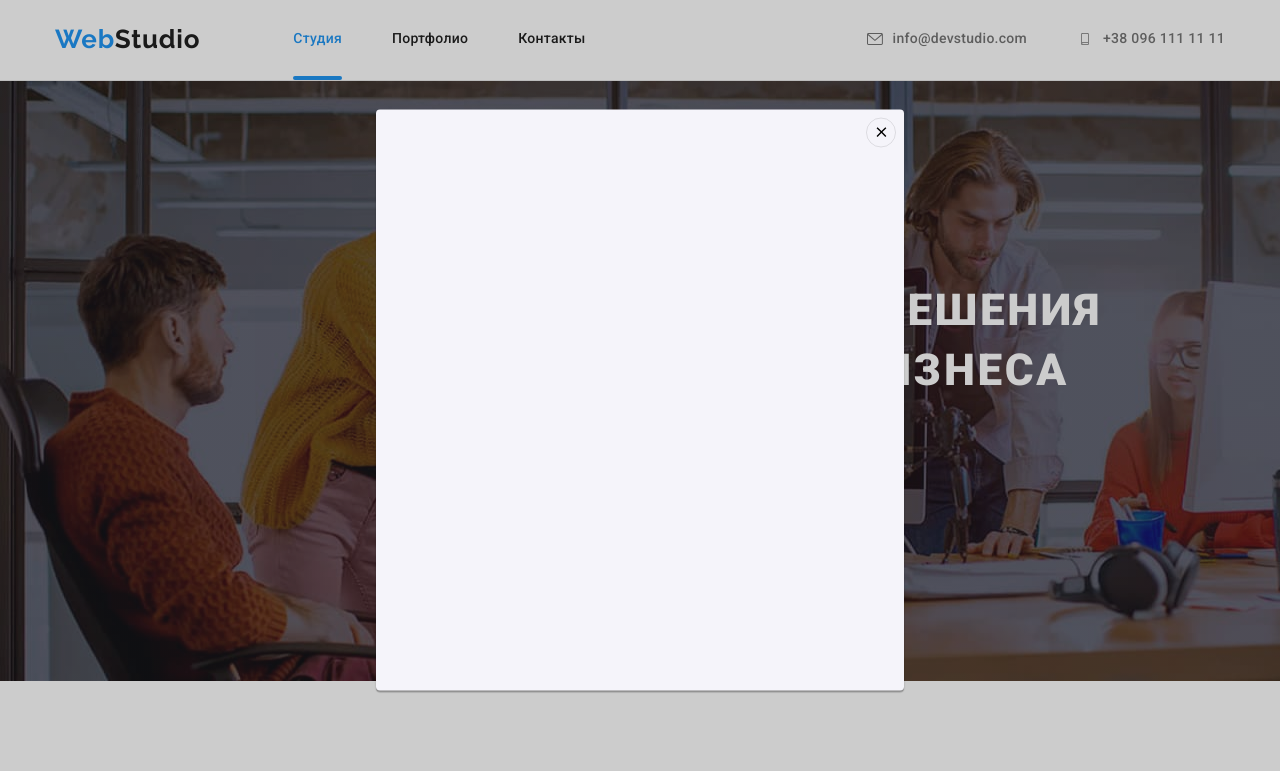
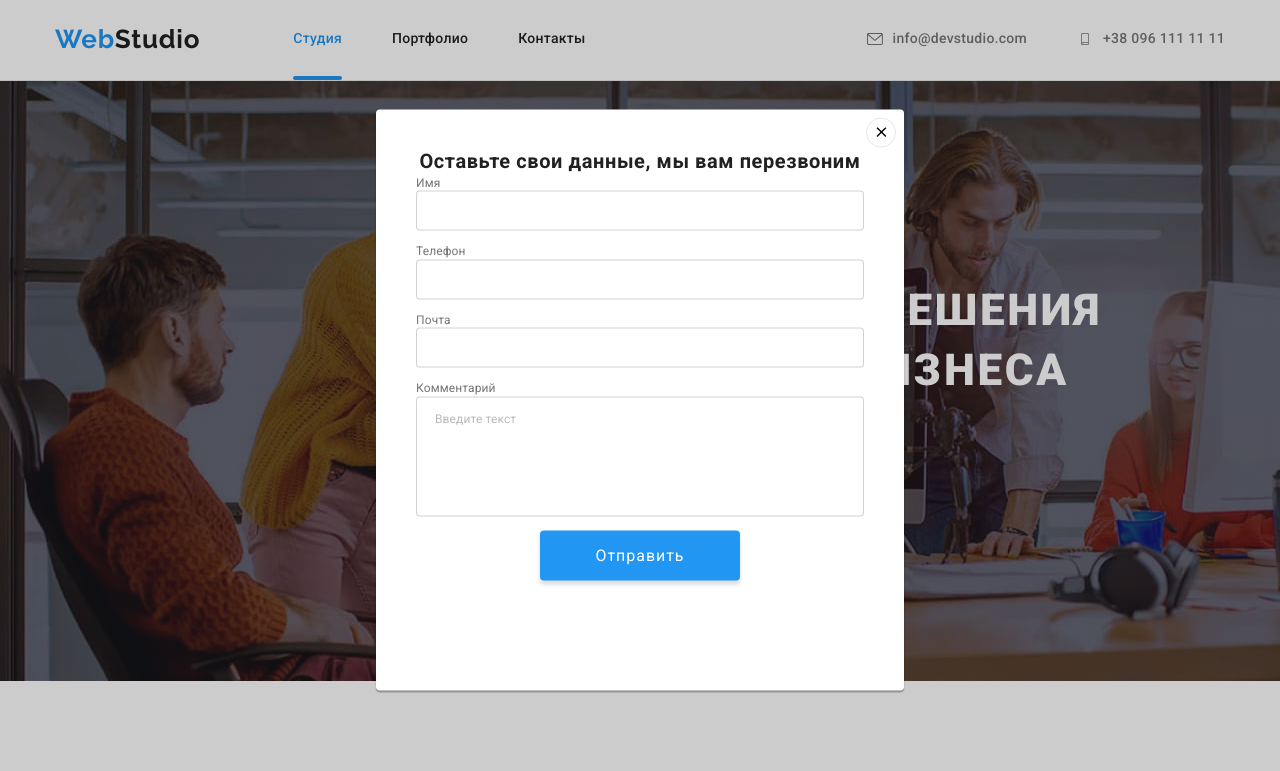
Before and after one commit to RomaniukYulia/goit-markup-hw-05, a plain HTML site: page index.html in a window 1280 px wide. Both pictures are taken after a click on the button "Заказать услугу". Shown: the top 771 px of the page. Drawn offline with nearby package versions, Linux system fonts and the light colour scheme.

Commit message:
Початок 6 роботи

```diff
--- a/css/styles.css
+++ b/css/styles.css
@@ -25,6 +25,8 @@ html {
     --first-icon-color: #AFB1B8;
     --second-icon-color: #ffffff;
     --overlay-color: #ffffff;
+    --modal-background-color: #ffffff;
+    --modal-color: #212121;
 }
 
 
@@ -600,6 +602,8 @@ body {
     0px 2px 1px rgba(0, 0, 0, 0.2);
     border-radius: 4px;
     transition: transform 250ms;
+    background-color: var(--modal-background-color);
+    padding: 40px;
 }
 
 
@@ -625,8 +629,82 @@ body {
     visibility: hidden;
 }
 
+.modal-title {
+    font-weight: 700;
+    font-size: 20px;
+    line-height: 1.15;
+    text-align: center;
+    letter-spacing: 0.03em;
+    color: var(--title-color);
+}
+
+.form-field {
+    margin-bottom: 10px;
+}
+
+.modal-label {
+    font-size: 12px;
+    line-height: 1.17;
+    letter-spacing: 0.01em;
+    color: var(--after-title-color);
+    margin-bottom: 4px;
+}
+
+.input-wrap {
+    position: relative;
+}
+
+.modal-input {
+    width: 100%;
+    height: 40px;
+    border: 1px solid rgba(33, 33, 33, 0.2);
+    box-sizing: border-box;
+    border-radius: 4px;
+
+}
+
+.modal-text {
+    width: 100%;
+    height: 120px;
+    resize: none;
+    border: 1px solid rgba(33, 33, 33, 0.2);
+    box-sizing: border-box;
+    border-radius: 4px;
+}
+
+.modal-text::placeholder {
+    color: rgba(117, 117, 117, 0.5);
+    padding: 12px 16px;
+    font-size: 12px;
+    line-height: 1.17;
+    letter-spacing: 0.01em;
+}
 
 
+.modal-button {
+    background-color: var(--accent-color);
+    color: var(--first-btn-color);
+    display: flex;
+    align-items: center;
+    text-align: center;
+    padding: 10px 55px;
+    margin: auto;
+    box-shadow: 0px 4px 4px rgba(0, 0, 0, 0.15);
+    border-radius: 4px;
+    border: none;
+    font-size: 16px;
+    line-height: 1.88;
+    letter-spacing: 0.06em;
+    cursor: pointer;
+    transition-property:background-color;
+    transition-duration: 250ms;
+    transition-timing-function: cubic-bezier(0.4, 0, 0.2, 1);
+}
+
+.modal-btn:hover,
+.modal-btn:focus {
+    background-color: #188CE8;
+}
 
 
 /* -----------------Портфолио------------ */
--- a/index.html
+++ b/index.html
@@ -439,7 +439,44 @@
             <svg class="modal-icon" width="18" heihgt="18">
                 <use href="./images/icons.svg#icon-close"></use>
             </svg>
-        </button>
+            </button>
+
+            <p class="modal-title">Оставьте свои данные, мы вам перезвоним</p>
+            <form class="modal-form">
+                <div class="form-field">
+                    <label for="user-name" class="modal-label">Имя</label>
+                    <div class="input-wrap">
+                    <input type="text" name="user-name"  id="user-name" class="modal-input">
+                    </div>
+                </div>
+
+                <div class="form-field">
+                    <label for="user-mail" class="modal-label">Телефон</label>
+                    <div class="input-wrap">
+                    <input type="email" name="user-mail" id="user-mail" class="modal-input">
+                    </div>
+                </div>
+
+                <div class="form-field">
+                    <label for="" class="modal-label">Почта</label>
+                    <div class="input-wrap">
+                    <input type="tel" name="user-tel" id="user-tel" class="modal-input">
+                    </div>
+                </div>
+
+                <div class="form-field">
+                    <label for="user-text" class="modal-label">Комментарий</label>
+
+                    <textarea name="user-text" id="user-text" class="modal-text" placeholder="Введите текст"></textarea>
+                </div>
+
+
+
+                <button type="submit" class="modal-button">Отправить</button>
+
+
+            </form>
+
     </div>
 </div>
 
```
